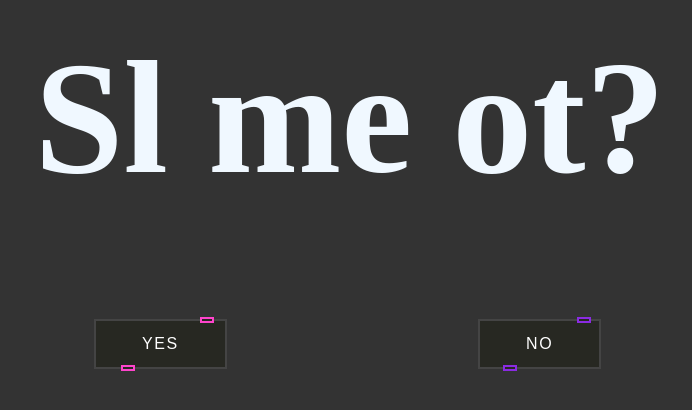
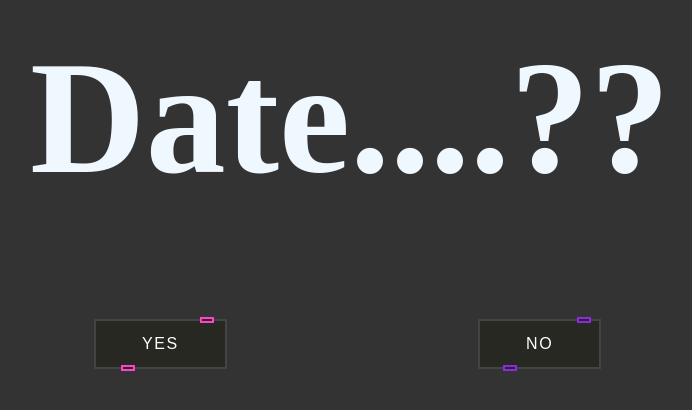
Before and after one commit to VireakGumi/date, a plain HTML site: page index.html in a window 1280 px wide. Shown: the part 228-638 px from the top of the page, without its empty margins (290-982 px from the left). Drawn offline with Linux system fonts and the light colour scheme.

Commit message:
Update index.html

```diff
--- a/index.html
+++ b/index.html
@@ -15,7 +15,7 @@
       </dialog>
     </div>
 
-    <h1>Sl me ot?</h1>
+    <h1>Date....??</h1>
     <div id="btn">
       <button id="btn1" style="--clr: #ff44cc"><span>YES</span><i></i></button>
       <button id="btn2" style="--clr: #8a2be2"><span>NO</span><i></i></button>
```
